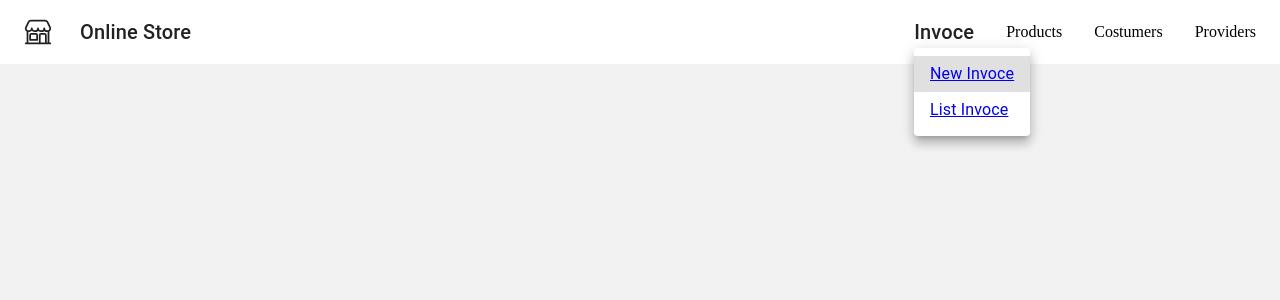
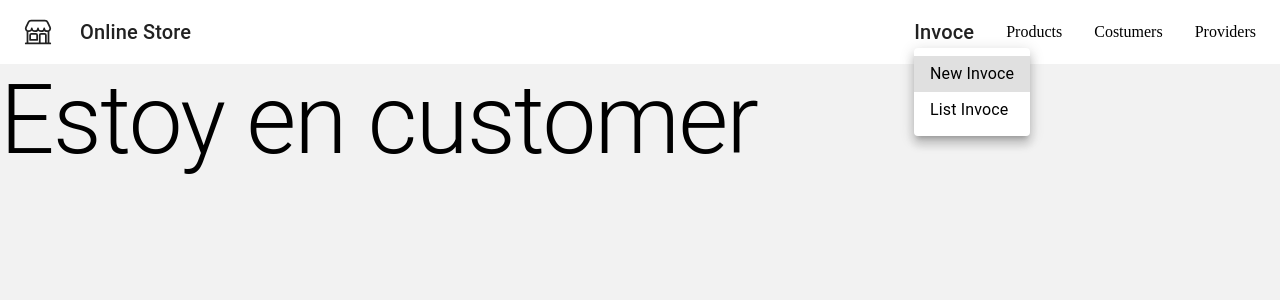
Before and after one commit to RestrepoYHZY/Online-Store, a React (Create React App) app in the folder 01-Frontend/online-store/: page /Customers in a window 1280 px wide. Both pictures are taken after a click on the element "Invoce". Shown: the top 300 px of the page. Built offline with nearby package versions, Linux system fonts and the light colour scheme.

Commit message:
Modify navBar

```diff
--- a/01-Frontend/online-store/src/App.js
+++ b/01-Frontend/online-store/src/App.js
@@ -13,7 +13,7 @@ import { Box } from "@mui/material";
 const App = () => {
   return (<>
     <NavBarPage />
-    <Box style={{marginTop:'8em'}}>
+    <Box style={{marginTop:'4em'}}>
       <Routes>
         {/* <Route path="/" element={ <NewInvoce /> } </Route> */}
         <Route path="/NewInvoce" element={ <NewInvoce /> } />
--- a/01-Frontend/online-store/src/components/NavBar/NavBarPage.jsx
+++ b/01-Frontend/online-store/src/components/NavBar/NavBarPage.jsx
@@ -1,31 +1,36 @@
-import React, {useState} from "react";
-import { AppBar, IconButton, Menu, MenuItem, Toolbar, Typography } from "@mui/material"
+import React, { useState } from "react";
+import {
+  AppBar,
+  IconButton,
+  Menu,
+  MenuItem,
+  Toolbar,
+  Typography,
+} from "@mui/material";
 import { IoStorefrontOutline } from "react-icons/io5";
-import {  Stack } from "@mui/system";
+import { Stack } from "@mui/system";
 
 import "./index.css";
 
 import { Link } from "react-router-dom";
 
 const NavBarPage = () => {
-
   const [anchorElm, setAnchoElm] = useState(null);
   const [open, setOpen] = useState(false);
 
-  const handleClose = ()=>{
+  const handleClose = () => {
     setAnchoElm(null);
     setOpen(false);
-  }
+  };
 
-  const  handleClick =(e)=>{
+  const handleClick = (e) => {
     setAnchoElm(e.currentTarget);
     setOpen(true);
-  }
+  };
   return (
     <>
-      <AppBar elevation={0} color='secondary'>
+      <AppBar elevation={0} color="secondary">
         <Toolbar>
-
           <IconButton
             size="large"
             edge="start"
@@ -39,29 +44,84 @@ const NavBarPage = () => {
             Online Store
           </Typography>
 
+          {/* Link */}
+          <Stack
+            direction="row"
+            alignItems="center"
+            justifyContent="center"
+            spacing={4}
+          >
+            <Typography
+              variant="h6"
+              component="div"
+              onClick={handleClick}
+              sx={{ flexGrow: 1, cursor: "pointer" }}
+            >
+              Invoce
+            </Typography>
 
-            {/* Link */}
-            <Stack direction='row' alignItems='center' justifyContent='center' spacing={4}>
-            <Typography variant="h6" component="div" onClick={handleClick} sx={{ flexGrow: 1, cursor:'pointer' }}>
-                  Invoce
-            </Typography>
             <Menu anchorEl={anchorElm} open={open} onClose={handleClose}>
-              <MenuItem onClick={handleClose}><Link to='/NewInvoce'>New Invoce</Link></MenuItem>
-              <MenuItem onClick={handleClose}  ><Link to='/ListInvoce'>List Invoce</Link></MenuItem>
+              <MenuItem onClick={handleClose}>
+                <Link
+                  style={{
+                    color: "black",
+                    textDecoration: "none",
+                    cursor: "pointer",
+                  }}
+                  to="/NewInvoce"
+                >
+                  New Invoce
+                </Link>
+              </MenuItem>
+              <MenuItem onClick={handleClose}>
+                <Link
+                  style={{
+                    color: "black",
+                    textDecoration: "none",
+                    cursor: "pointer",
+                  }}
+                  to="/ListInvoce"
+                >
+                  List Invoce
+                </Link>
+              </MenuItem>
             </Menu>
 
-          <Link  style={{color: 'black', textDecoration:'none', cursor:'pointer'}} to='/Products'>Products</Link>
-          <Link  style={{color: 'black',  textDecoration:'none', cursor:'pointer'}} to='/Costumers'>Costumers</Link>
-          <Link  style={{color: 'black',  textDecoration:'none', cursor:'pointer'}} to='/Providers'>Providers</Link>
-
-            </Stack>
-
+            <Link
+              style={{
+                color: "black",
+                textDecoration: "none",
+                cursor: "pointer",
+              }}
+              to="/Products"
+            >
+              Products
+            </Link>
+            <Link
+              style={{
+                color: "black",
+                textDecoration: "none",
+                cursor: "pointer",
+              }}
+              to="/Customers"
+            >
+              Costumers
+            </Link>
+            <Link
+              style={{
+                color: "black",
+                textDecoration: "none",
+                cursor: "pointer",
+              }}
+              to="/Providers"
+            >
+              Providers
+            </Link>
+          </Stack>
         </Toolbar>
       </AppBar>
+    </>
+  );
+};
 
-    </>
-
-  )
-}
-
-export default NavBarPage
+export default NavBarPage;
--- a/01-Frontend/online-store/src/pages/Customers.jsx
+++ b/01-Frontend/online-store/src/pages/Customers.jsx
@@ -4,7 +4,7 @@ import React from 'react'
 const Customers = () => {
   return (
     <>
-    <Typography variant='h1'></Typography>
+    <Typography variant='h1'>Estoy en customer</Typography>
     </>
   )
 }
```
